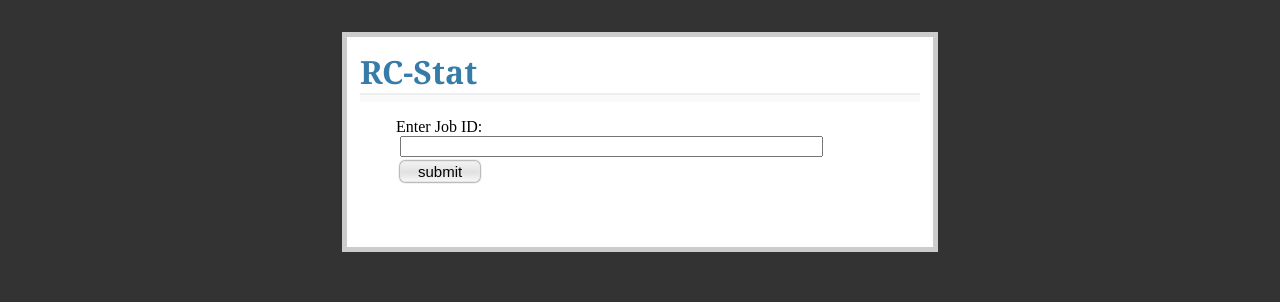
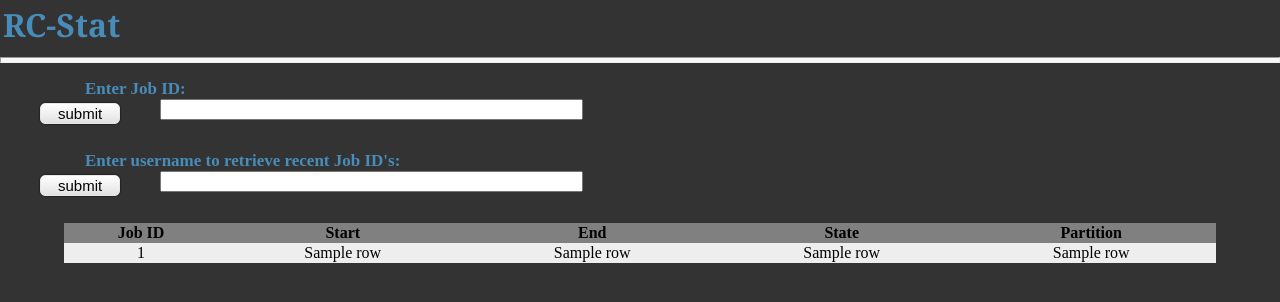
Before and after one commit to AaronTHolt/Rcstat1, a Flask app: template web/templates/main_page.html in a window 1280 px wide. Shown: the top 302 px of the page. Run offline with Flask 2, Linux system fonts and the light colour scheme; the template is opened without the code that fills it: most values are stand-ins (such as "Sample title", 1, 10 or a date in 2020).

Commit message:
-Update main_page.html to better support job history table -Can now view last 50 job submissions -Fix bug in Utility.py -Change main_page function in flask_main.py such that a table is only displayed when job information was found

```diff
--- a/starter.py
+++ b/starter.py
@@ -15,5 +15,6 @@ os.environ['SLURM_ROOT'] = '/curc/slurm/slurm/current'
 os.environ['I_MPI_PMI_LIBRARY'] = '/curc/slurm/slurm/current/lib/libmpi.so'
 
 ##run web app
-flask_main.app.run(host='0.0.0.0')
-# flask_main.app.run(debug=True)
+# flask_main.app.run(host='0.0.0.0')
+# flask_main.app.run(host='0.0.0.0', port=12345)
+flask_main.app.run(debug=True)
--- a/web/templates/main_page.html
+++ b/web/templates/main_page.html
@@ -1,25 +1,144 @@
-{% extends "layout.html" %}
+<!DOCTYPE html>
+<!-- <link rel=stylesheet type=text/css href="{{ url_for('static', filename='style.css') }}"> -->
+<html>
+<head>
+    <title></title>
+    <meta charset="utf-8" />
+    <style>
+a, h1, h2, h3       { color: #488cb9; }
+h1, h2, h3          { font-family: 'Georgia', serif; margin: 0; }
+/*h1              { border-bottom: 2px solid #eee; }*/
+h2              { font-size: 1.2em; }
+body {
+    margin: 0;
+    background-color: #333;
+}
+
+.image {
+    display: block;
+    margin: 2em auto;
+    background-color: #444;
+    box-shadow: 0 0 10px rgba(0,0,0,0.3);
+}
+
+img {
+    display: block;
+}
+.wrapper {
+    text-align: center;
+}
+.form1 {
+    float: left;
+    /*padding-right:1px;*/
+}
+.header3 {
+    /*float: right;*/
+    text-align: right;
+}
+
+.error          { background: #f0d6d6; padding: 0.5em; }
+
+.textarea {
+    margin: auto;
+    resize: none;
+}
+
+.borderless td, .borderless th {
+    border: none;
+    margin: 0px;
+}
+
+p {
+    display:inline;
+    margin-left: 5em;
+    font-size : 17px;
+}
+/*.dt {
+    color: #488cb9;
+    font-family: 'Georgia', serif;
+    margin: 0;
+}*/
+
+table#t01 {
+    width: 90%;
+    /*background-color: #488cb9;*/
+    border-collapse: collapse;
+    margin: auto;
+    /*border-color: blue;*/
+}
+table#t01 tr:nth-child(even) {
+    background-color: #eee;
+}
+table#t01 tr:nth-child(odd) {
+    background-color: #fff;
+}
+table#t01 th {
+    color: black;
+    background-color: grey;
+}
+
+.btn1{
+    margin-top: 0.25em;
+    border : solid 1px #e6e6e6;
+    border-radius : 5px;
+    moz-border-radius : 5px;
+    -webkit-box-shadow : 0px 0px 2px rgba(0,0,0,1.0);
+    -moz-box-shadow : 0px 0px 2px rgba(0,0,0,1.0);
+    box-shadow : 0px 0px 2px rgba(0,0,0,1.0);
+    font-size : 15px;
+    color : #000000;
+    padding : 1px 17px;
+    background : #ffffff;
+    background : -webkit-gradient(linear, left top, left bottom, color-stop(0%,#ffffff), color-stop(48%,#f1f1f1), color-stop(100%,#e1e1e1), color-stop(100%,#f6f6f6));
+    background : -moz-linear-gradient(top, #ffffff 0%, #f1f1f1 48%, #e1e1e1 100%, #f6f6f6 100%);
+    background : -webkit-linear-gradient(top, #ffffff 0%, #f1f1f1 48%, #e1e1e1 100%, #f6f6f6 100%);
+    background : -o-linear-gradient(top, #ffffff 0%, #f1f1f1 48%, #e1e1e1 100%, #f6f6f6 100%);
+    background : -ms-linear-gradient(top, #ffffff 0%, #f1f1f1 48%, #e1e1e1 100%, #f6f6f6 100%);
+    background : linear-gradient(top, #ffffff 0%, #f1f1f1 48%, #e1e1e1 100%, #f6f6f6 100%);
+    filter : progid:DXImageTransform.Microsoft.gradient( startColorstr='#ffffff', endColorstr='#f6f6f6',GradientType=0 );
+}
+
+hr {
+    height: 4px;
+    background-color: #f8f8f8
+}
+    </style>
+
 {% block body %}
-    <form action="{{ url_for('redirect_to_summary_graphs') }}" method=post class=get-job-graphs>
-      <dl>
-        <dt>&nbsp;&nbsp;&nbsp;&nbsp;&nbsp;&nbsp;&nbsp;&nbsp;&nbsp;Enter Job ID:
-        <dd><textarea class=textarea onkeydown="if (event.keyCode == 13) { this.form.submit(); return false; }" name=text rows=1 cols=50></textarea>
-        <dd><input class=btn1 type=submit value=submit>
-        {% if error %}<p class=error><strong>Error:</strong> {{ error }}{% endif %}
-        <dt>&nbsp;
-        <dt>&nbsp;
-      <dl>
-    </form>
-    <!-- <form action="{{ url_for('table_of_jobids') }}" method=post >
-      <dl>
-        <dt>Enter username to retrieve recent Job ID's:
-        <dd><textarea class=textarea onkeydown="if (event.keyCode == 13) { this.form.submit(); return false; }" name=username rows=1 cols=50></textarea>
-        <dd><input class=btn1 type=submit value=submit>
-        <dt>&nbsp;
-        <dt>&nbsp;
-      <dl>
-    </form>
-    <table style="width:100%">
+    <table class='table borderless', width="100%">
+        <tr>
+            <td rowspan="2"><h1>RC-Stat</h1></td>
+        </tr>
+    </table>
+
+    <hr>
+
+    <div>
+        <form action="{{ url_for('redirect_to_summary_graphs') }}" method=post >
+          <dl>
+            <p style="color:#488cb9"><b>Enter Job ID:</b><br></p>
+            <dd class=form1><input class=btn1 type=submit value=submit>
+            <dd class=form1><textarea class=textarea onkeydown="if (event.keyCode == 13) { this.form.submit(); return false; }" name=text rows=1 cols=50></textarea>
+            {% if error %}<p class=error><strong>Error:</strong> {{ error }}{% endif %}
+            <dt>&nbsp;</dt>
+            <dt>&nbsp;</dt>
+          </dl>
+        </form>
+    </div>
+    <div>
+        <form action="{{ url_for('table_of_jobids') }}" method=post  >
+          <dl>
+            <p style="color:#488cb9"><b>Enter username to retrieve recent Job ID's:</b><br></p>
+            <dd class=form1><input class=btn1 type=submit value=submit>
+            <dd class=form1><textarea class=textarea onkeydown="if (event.keyCode == 13) { this.form.submit(); return false; }" name=username rows=1 cols=50></textarea>
+            <dt>&nbsp;</dt>
+            <dt>&nbsp;</dt>
+          </dl>
+        </form>
+    </div>
+
+    {% if data != None %}
+        <table id="t01">
         <tr>
             <th>Job ID</th>
             <th>Start</th>
@@ -27,17 +146,16 @@
             <th>State</th>
             <th>Partition</th>
         </tr>
-        {% if data != None %}
-            {% for key, value in data.iteritems() %}
-                <tr>
-                    <td> {{ key }} </th>
-                    <td> {{ value[0] }} </td>
-                    <td> {{ value[1] }} </td>
-                    <td> {{ value[2] }} </td>
-                    <td> {{ value[3] }} </td>
+            {% for row in data %}
+                <tr align="center">
+                    <td> {{ row[0] }} </td>
+                    <td> {{ row[1] }} </td>
+                    <td> {{ row[2] }} </td>
+                    <td> {{ row[3] }} </td>
+                    <td> {{ row[4] }} </td>
                 </tr>
             {% endfor %}
+        </table>
+    {% endif %}
 
-        {% endif %}
-    </table> -->
 {% endblock %}
```
Also changed, not shown: Utility.py (+9 -21 lines), web/flask_main.py (+15 -14 lines).
